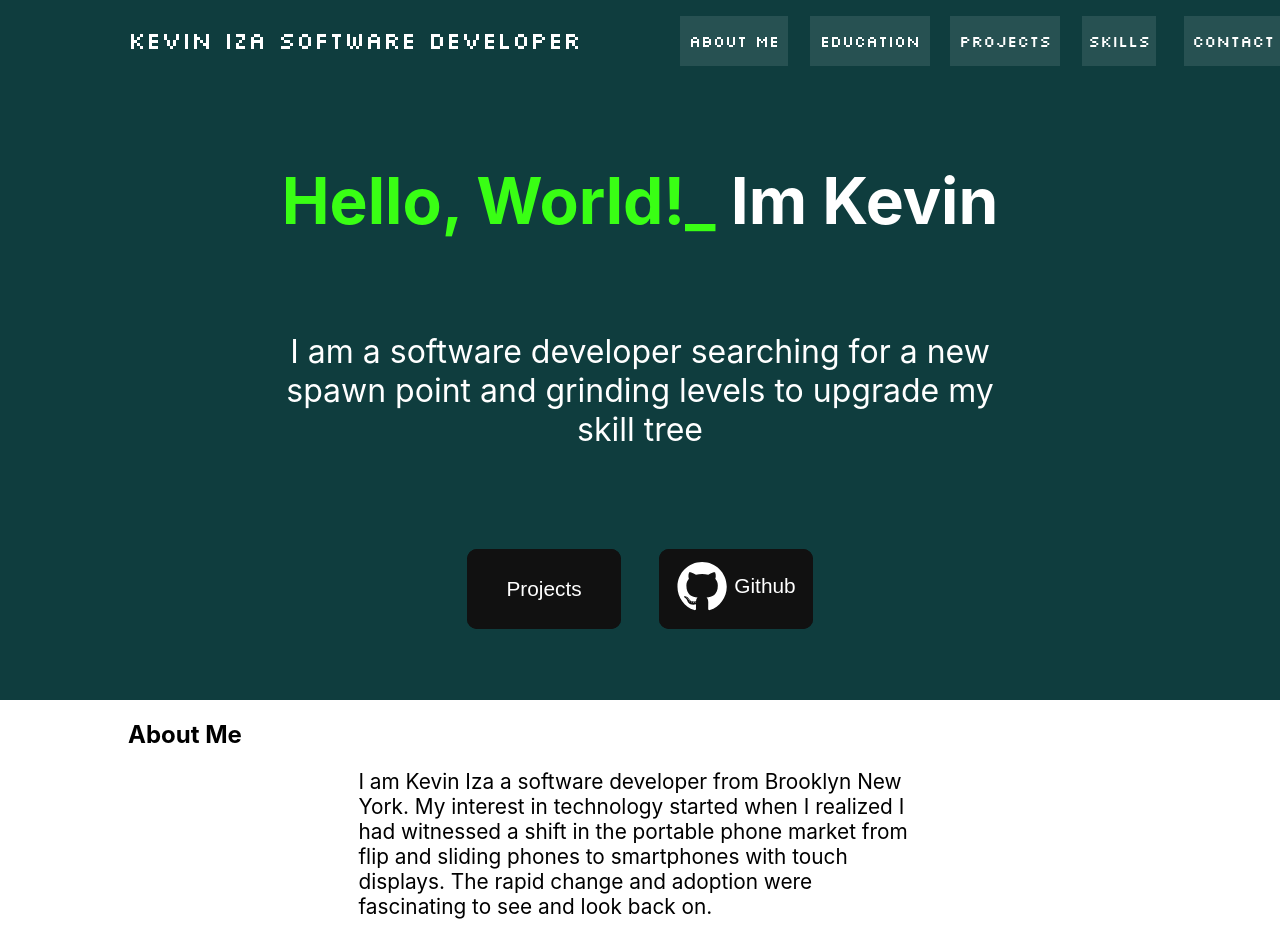
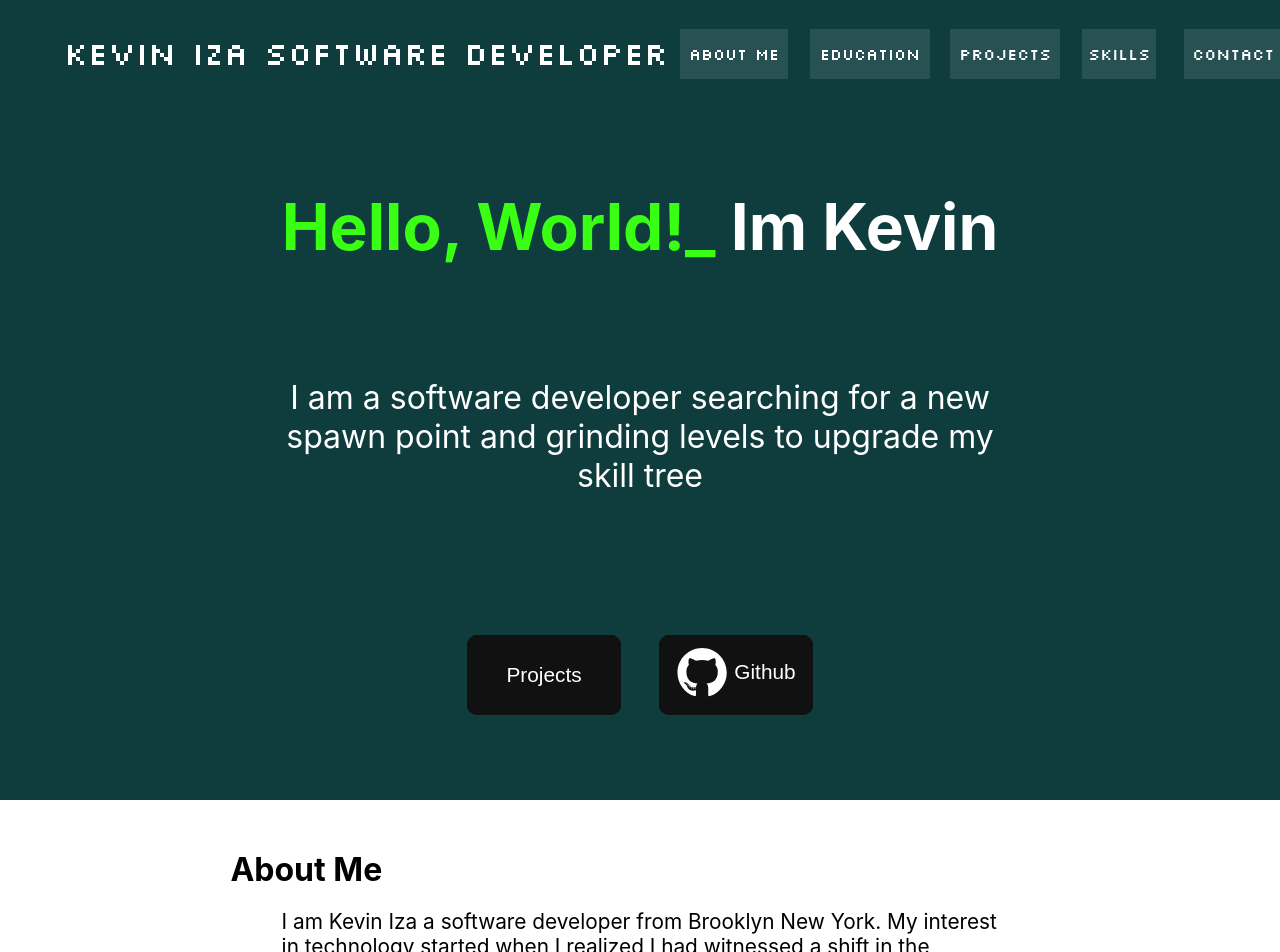
Before and after one commit to Izakevin/Izakevin.github.io, a React (Create React App) app: page / in a window 1280 px wide. Shown: the top 952 px of the page. Built offline with nearby package versions, Linux system fonts and the light colour scheme.

Commit message:
Updated body styling and header height to match the page size

```diff
--- a/src/App.css
+++ b/src/App.css
@@ -2,42 +2,18 @@
   text-align: center;
 }
 
-.App-logo {
-  height: 40vmin;
-  pointer-events: none;
-}
-
-@media (prefers-reduced-motion: no-preference) {
-  .App-logo {
-    animation: App-logo-spin infinite 20s linear;
-  }
-}
-
-.App-header {
-  background-color: #282c34;
-  min-height: 100vh;
-  display: flex;
-  flex-direction: column;
-  align-items: center;
-  justify-content: center;
-  font-size: calc(10px + 2vmin);
-  color: white;
-}
-
-.App-link {
-  color: #61dafb;
-}
-
-@keyframes App-logo-spin {
-  from {
-    transform: rotate(0deg);
-  }
-  to {
-    transform: rotate(360deg);
-  }
+#app_header{
+  padding-bottom: 50px;
 }
 
 #app_body{
   width: 80%;
   margin: auto;
 }
+
+h2{
+  width: 80%;
+  margin: auto;
+  font-size: 2em;
+  padding-bottom: 20px;
+}
--- a/src/components/styles/About_Me.css
+++ b/src/components/styles/About_Me.css
@@ -1,9 +1,9 @@
 #about_me{
-    padding-bottom: 40px;
+    padding-bottom: 50px;
   }
 
-  #about_me > p{
-    width: 55%;
-    margin: auto;
-    font-size: 1.3em;
-  }
+#about_me > p{
+  width: 70%;
+  margin: auto;
+  font-size: 1.3em;
+}
--- a/src/components/styles/Header.css
+++ b/src/components/styles/Header.css
@@ -2,7 +2,7 @@
 header{
     background-color: #0F3D3E;
     color: white;
-    height: 700px;
+    height: 100vh;
 }
 
 /*hr-info includes the welcome message, current status, and buttons*/
--- a/src/components/styles/Navigation.css
+++ b/src/components/styles/Navigation.css
@@ -5,20 +5,21 @@
 /*hr-top includes the logo and the Navagation bar*/
 #hr-top{
     display: flex;
-    width: 80%;
+    width: 90%;
     margin: auto;
     padding-bottom: 40px;
     font-family: 'Silkscreen', cursive;
 }
 
 #hr-top > p{
-    font-size: 1.5em;
+    font-size: 2em;
 }
 
 #Navagation{
     text-align: center;
     left: 50%;          /*pushes the nav to the right*/
     position: absolute;
+    padding-top: 1%;
 }
 
 #Navagation > ul{
```
